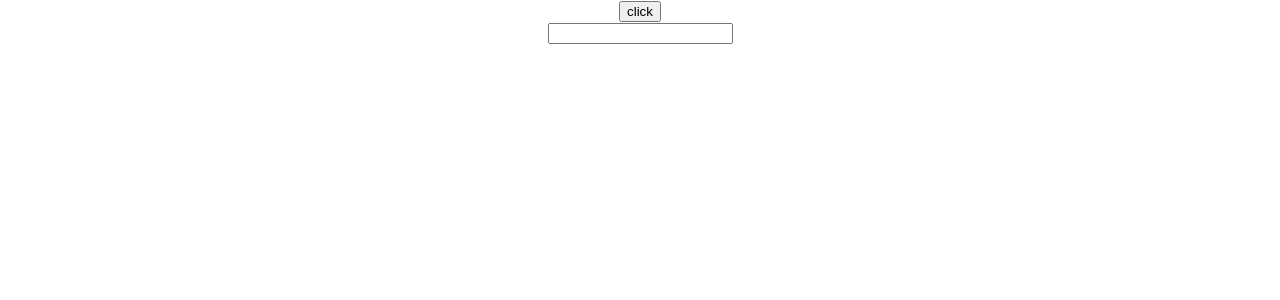
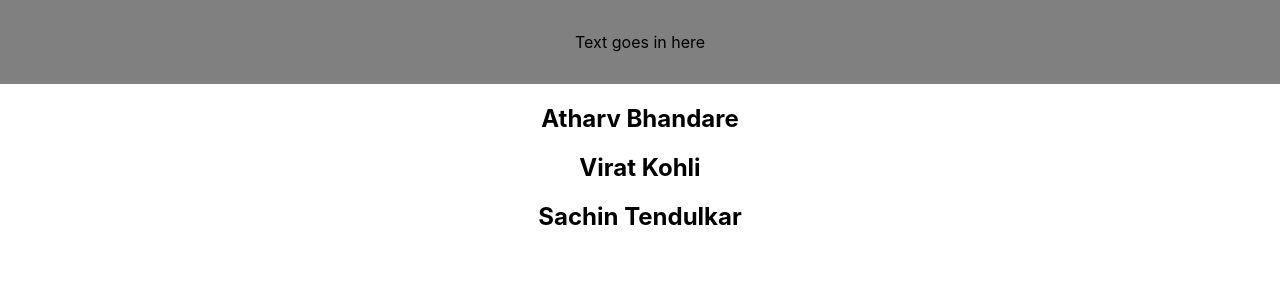
Before and after one commit to atharv02-git/react-typescript, a React (Create React App) app: page / in a window 1280 px wide. Shown: the top 300 px of the page. Built offline with nearby package versions, Linux system fonts and the light colour scheme.

Commit message:
props types and tips

```diff
--- a/src/App.tsx
+++ b/src/App.tsx
@@ -1,16 +1,29 @@
 import "./App.css";
-import { Button } from "./components/Button";
-import { Input } from "./components/Input";
+import { Container } from "./components/Container";
+import PersonList from "./components/PersonList";
 
 function App() {
+  const nameList = [
+    {
+      first: 'Atharv',
+      last: 'Bhandare',
+      id: 1
+    },
+    {
+      first: "Virat",
+      last: "Kohli",
+      id: 2
+    },
+    {
+      first: "Sachin",
+      last: "Tendulkar",
+      id: 3
+    },
+  ]
   return (
     <div className="App">
-      <Button
-        clickHandler={(event, id) => {
-          console.log("button clicked", event, id);
-        }}
-      />
-      <Input value="" changeHandler={(event) => console.log(event)} />
+     <Container styles={{background: 'grey', padding: '2rem'}}/>
+     <PersonList names={nameList}/>
     </div>
   );
 }
--- /dev/null
+++ b/src/components/Container.tsx
@@ -0,0 +1,11 @@
+type ContainerProps = {
+    styles: React.CSSProperties
+}
+
+export function Container(props: ContainerProps) {
+    return (
+        <div style={props.styles}>
+            Text goes in here
+        </div>
+    )
+}
--- a/src/components/PersonList.tsx
+++ b/src/components/PersonList.tsx
@@ -1,8 +1,6 @@
+import {Name} from './Person.types'
 type PersonListProps = {
-  names: {
-    first: string;
-    last: string;
-  }[];
+  names: Name[]
 };
 
 export default function PersonList(props: PersonListProps) {
@@ -10,7 +8,7 @@
     <div>
       {props.names.map((name) => {
         return (
-          <h2>
+          <h2 key={name.id}>
             {name.first} {name.last}
           </h2>
         );
```
Also changed, not shown: src/components/Person.types.ts (added, +9 -0 lines).
